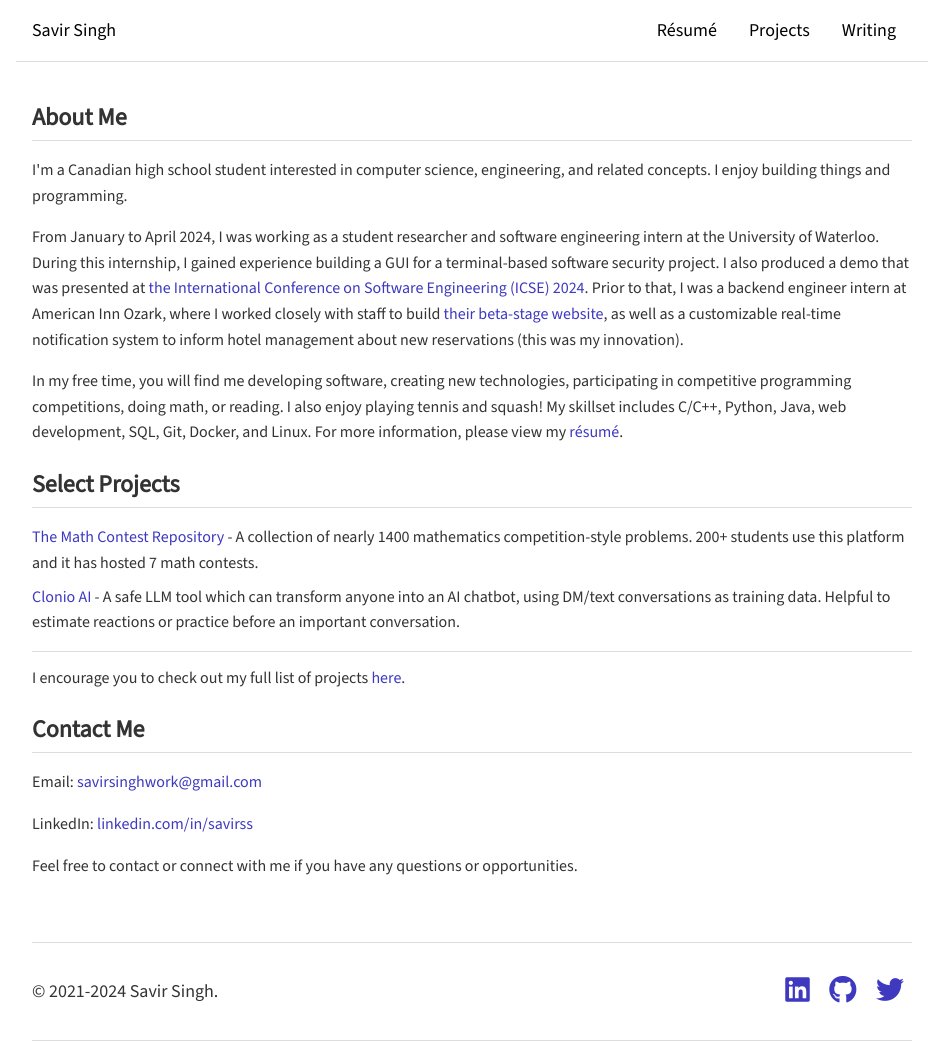
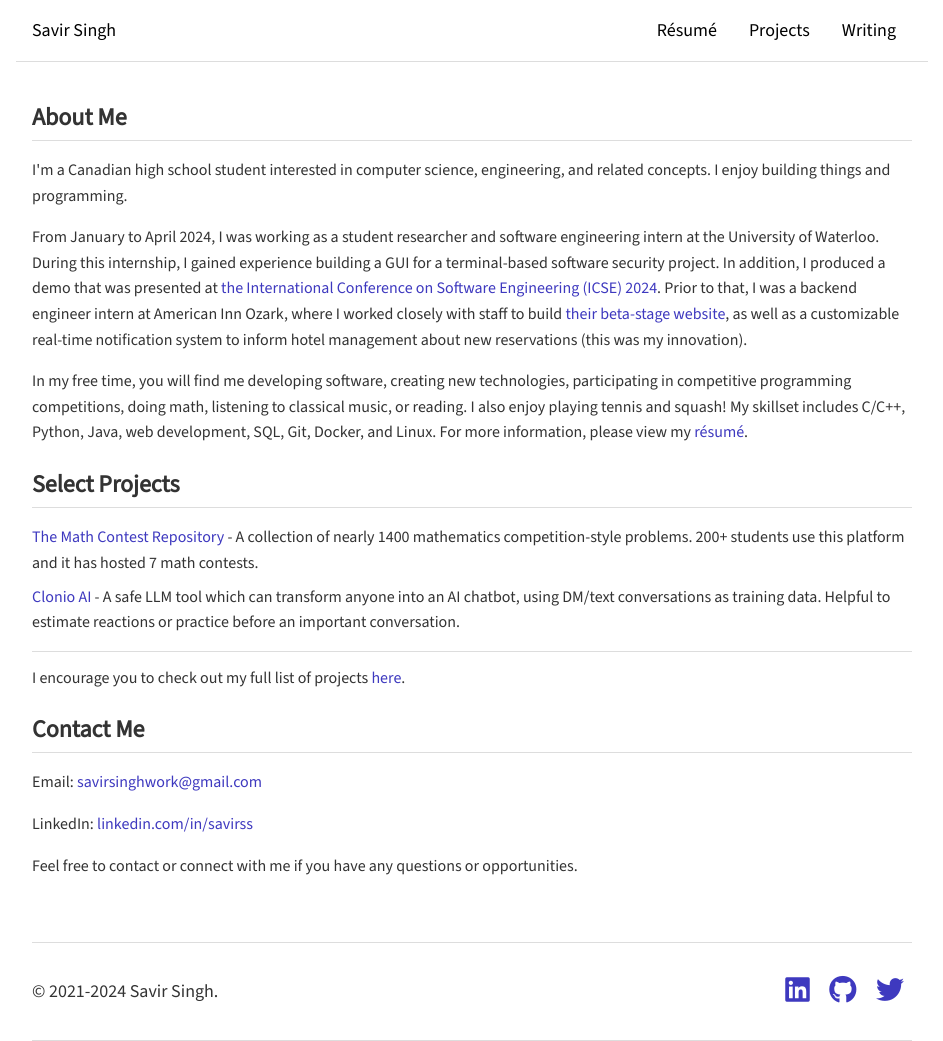
Before and after one commit to savirsingh/savirsingh.github.io, a Jekyll site: the page built from index.html, in a window 1280 px wide. Shown: the whole page, without its empty margins (168-1111 px from the left). Built offline with Jekyll 4.4.1, drawn with Linux system fonts in a browser that asks for light colours; the list of posts is cut into pages by our own code.

Commit message:
Update index.html

```diff
--- a/index.html
+++ b/index.html
@@ -5,8 +5,8 @@ title: Home
 
 <section id="about">
             <h2>About Me</h2>
-            <p>I'm a Canadian high school student interested in computer science, engineering, and related concepts. I enjoy building things and programming.</p> <p>From January to April 2024, I was working as a student researcher and software engineering intern at the University of Waterloo. During this internship, I gained experience building a GUI for a terminal-based software security project. I also produced a demo that was presented at <a href="https://conf.researchr.org/home/icse-2024">the International Conference on Software Engineering (ICSE) 2024</a>. Prior to that, I was a backend engineer intern at American Inn Ozark, where I worked closely with staff to build <a href="https://www.americaninnozark.com">their beta-stage website</a>, as well as a customizable real-time notification system to inform hotel management about new reservations (this was my innovation).</p>
-            <p>In my free time, you will find me developing software, creating new technologies, participating in competitive programming competitions, doing math, or reading. I also enjoy playing tennis and squash! My skillset includes C/C++, Python, Java, web development, SQL, Git, Docker, and Linux. For more information, please view my <a href="/resume">résumé</a>.</p>
+            <p>I'm a Canadian high school student interested in computer science, engineering, and related concepts. I enjoy building things and programming.</p> <p>From January to April 2024, I was working as a student researcher and software engineering intern at the University of Waterloo. During this internship, I gained experience building a GUI for a terminal-based software security project. In addition, I produced a demo that was presented at <a href="https://conf.researchr.org/home/icse-2024">the International Conference on Software Engineering (ICSE) 2024</a>. Prior to that, I was a backend engineer intern at American Inn Ozark, where I worked closely with staff to build <a href="https://www.americaninnozark.com">their beta-stage website</a>, as well as a customizable real-time notification system to inform hotel management about new reservations (this was my innovation).</p>
+            <p>In my free time, you will find me developing software, creating new technologies, participating in competitive programming competitions, doing math, listening to classical music, or reading. I also enjoy playing tennis and squash! My skillset includes C/C++, Python, Java, web development, SQL, Git, Docker, and Linux. For more information, please view my <a href="/resume">résumé</a>.</p>
         </section>
         <section id="projects">
             <h2>Select Projects</h2>
```
